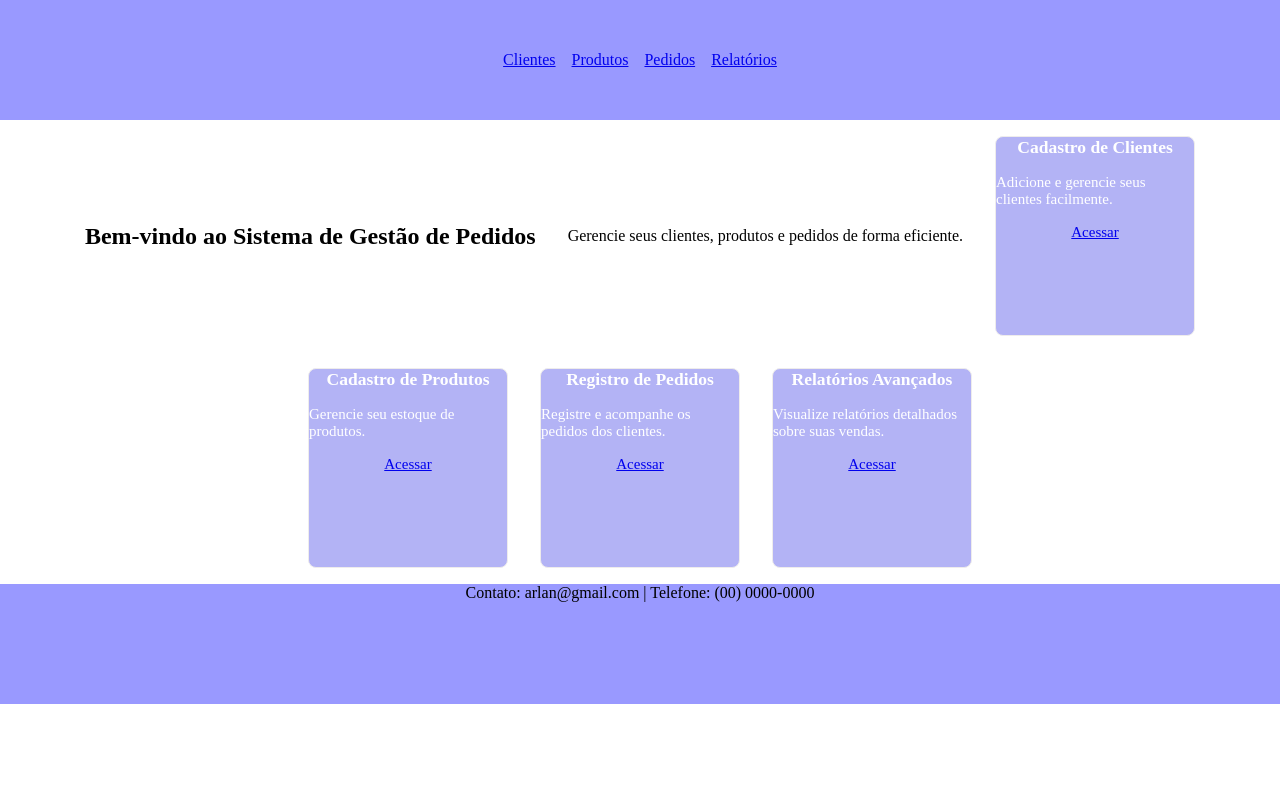
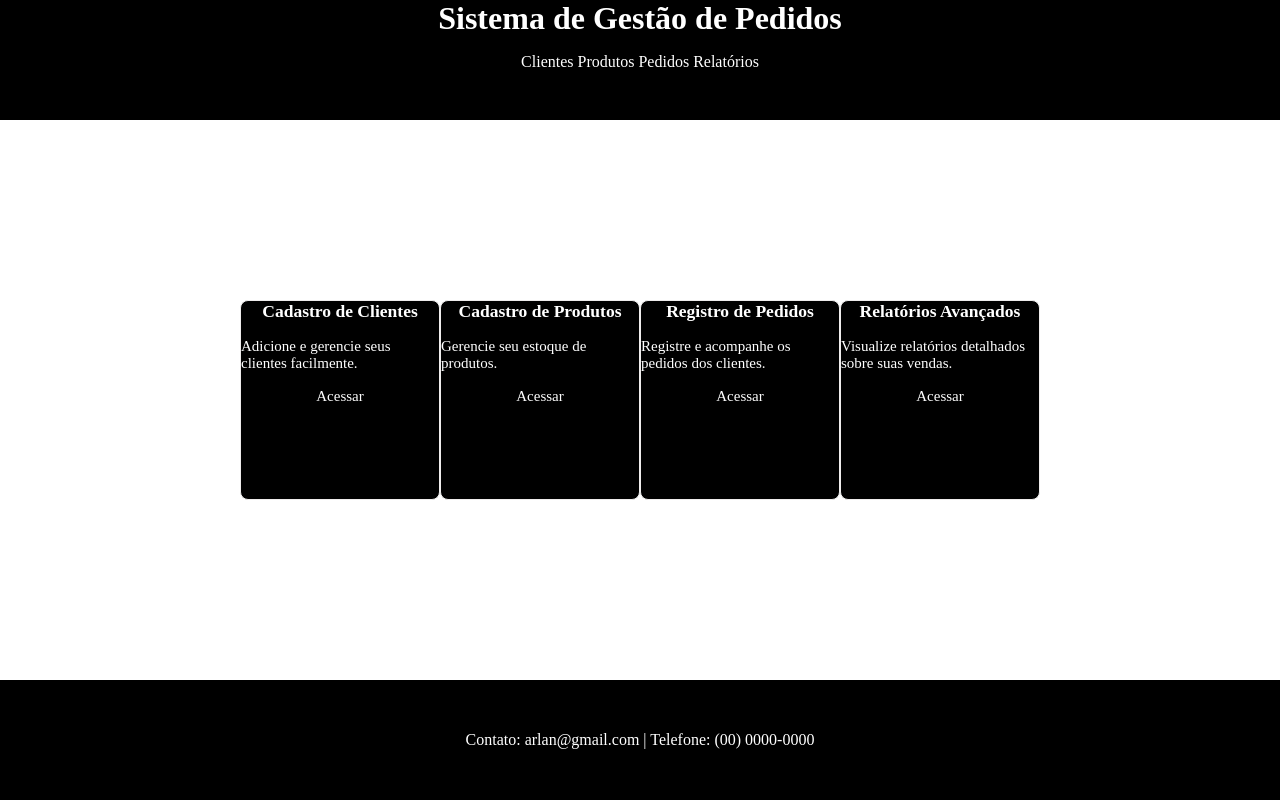
Before and after one commit to cllararibeiro/gestao_pedidos, a Flask app: page /home in a window 1280 px wide. Run offline with Flask 3, Linux system fonts and the light colour scheme.

Commit message:
padronizando paginas login, home e cadastro

```diff
--- a/static/home.css
+++ b/static/home.css
@@ -1,50 +1,43 @@
-*{
+* {
     margin: 0;
     padding: 0;
     box-sizing: border-box;
 }
 
-.container{
+.container {
     display: flex;
     flex-wrap: wrap;
 }
 
 .cabeçalho {
     display: flex;
-    justify-content: center;
+    flex-direction: column;
     align-items: center;
+    height: 15vh;
     width: 100%;
     height: 15vh;
     gap: 1rem;
-    background-color: rgb(153, 153, 255);
+    background-color: black;
+    color: white;
 }
 
-.conteudo{
+.cabeçalho a{
+    text-decoration: none;
+    color: white;
+}
+
+
+.conteudo {
     display: flex;
     flex-wrap: wrap;
     justify-content: center;
     align-items: center;
+    width: 100%;
     height: 70vh;
-    gap: 2rem;
-    margin: 1rem;
-    width: 100%;
-    height: auto;
     background-color: white;
 }
 
-.rodape{
-    display: flex;
-    flex-wrap: wrap;
-    justify-content: center;
-    gap: 8rem;
-    width: 100%;
-    height: 15vh;
-    background-color:  rgb(153, 153, 255);
-
-}
-
-
-.card{
+.card {
     display: flex;
     align-items: center;
     flex-direction: column;
@@ -53,20 +46,23 @@
     gap: 1rem;
     border: 1px solid rgb(238, 236, 236);
     border-radius: 0.5rem;
-    background-color: rgb(179, 179, 245);
+    background-color: black;
     color: white;
     font-size: 15px;
 }
 
+.card a{
+    text-decoration: none;
+    color: white;
+}
 
-
-@media (max-width: 768px) {
-    .cabeca, .rodape {
-        flex-direction: column;
-        align-items: center;
-    }
-
-    .rodape {
-        height: auto;
-    }
+.rodape {
+    display: flex;
+    flex-wrap: wrap;
+    align-items: center;
+    justify-content: center;
+    width: 100%;
+    height: 15vh;
+    background-color: black;
+    color: white;
 }
--- a/templates/cadastro.html
+++ b/templates/cadastro.html
@@ -3,8 +3,11 @@
 <head>
     <meta charset="UTF-8">
     <meta name="viewport" content="width=device-width, initial-scale=1.0">
+    <link rel="stylesheet" href="{{url_for('static', filename='cadastro.css')}}">
     <title>cadastro</title>
-    <link rel="stylesheet" href="{{url_for('static', filename='cadastro.css')}}">
+    <style>
+
+    </style>
 </head>
 <body>
     <div class="cadastro">
--- a/templates/home.html
+++ b/templates/home.html
@@ -4,23 +4,21 @@
     <meta charset="UTF-8">
     <meta name="viewport" content="width=device-width, initial-scale=1.0">
     <title>Home</title>
-    <link rel="stylesheet" href="{{url_for('static', filename='home.css')}}">
+    <link rel="stylesheet" href="{{ url_for('static', filename='home.css') }}">
 </head>
 <body>
     <div class="container">
         <div class="cabeçalho">
-
-            <a href="/clientes">Clientes</a>
-            <a href="/produtos">Produtos</a>
-            <a href="/pedidos">Pedidos</a>
-            <a href="/relatorios">Relatórios</a>
-
-         </div>
+            <h1>Sistema de Gestão de Pedidos</h1>
+            <nav>
+                <a href="/clientes">Clientes</a>
+                <a href="/produtos">Produtos</a>
+                <a href="/pedidos">Pedidos</a>
+                <a href="/relatorios">Relatórios</a>
+            </nav>
+        </div>
 
         <div class="conteudo">
-            <h2>Bem-vindo ao Sistema de Gestão de Pedidos</h2>
-            <p>Gerencie seus clientes, produtos e pedidos de forma eficiente.</p>
-
             <div class="card">
                 <h3>Cadastro de Clientes</h3>
                 <p>Adicione e gerencie seus clientes facilmente.</p>
@@ -44,13 +42,11 @@
                 <p>Visualize relatórios detalhados sobre suas vendas.</p>
                 <a href="/relatorios">Acessar</a>
             </div>
-
         </div>
 
         <div class="rodape">
             <p>Contato: arlan@gmail.com | Telefone: (00) 0000-0000</p>
         </div>
     </div>
-
 </body>
 </html>
--- a/templates/login.html
+++ b/templates/login.html
@@ -1,10 +1,11 @@
 <!DOCTYPE html>
-<html lang="pt-br">
+<html lang="en">
 <head>
     <meta charset="UTF-8">
     <meta name="viewport" content="width=device-width, initial-scale=1.0">
     <link rel="stylesheet" href="{{url_for('static', filename='login.css')}}">
     <title>Login</title>
+
 </head>
 <body>
     <div class="login">
```
Also changed, not shown: static/cadastro.css (+22 -25 lines), static/login.css (+22 -26 lines).
